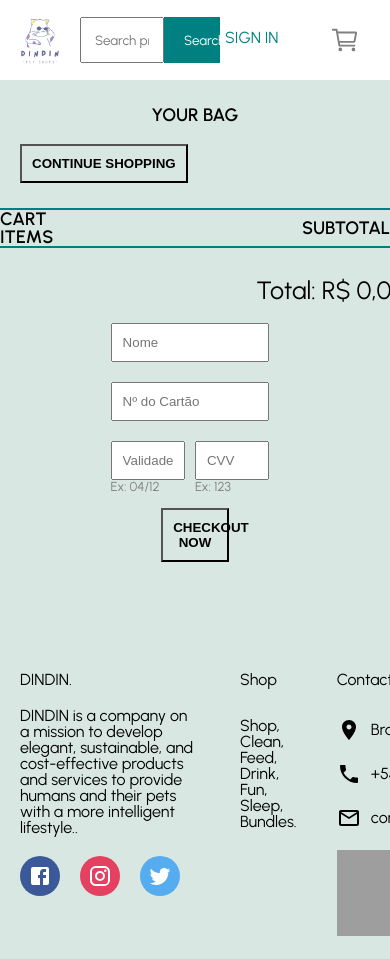
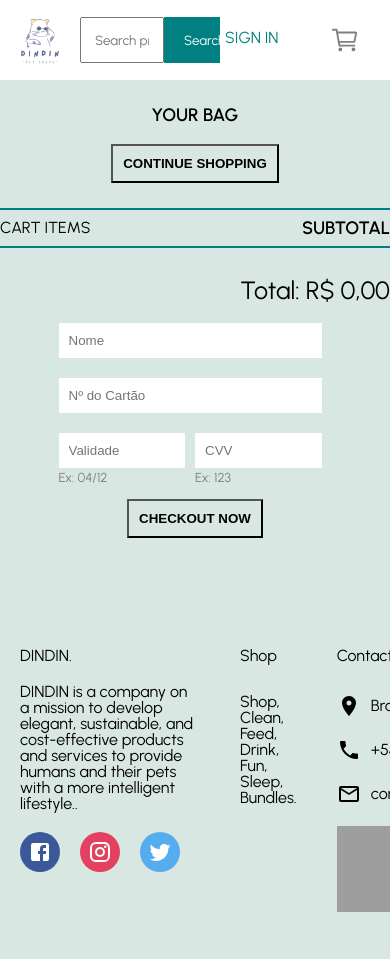
Before and after one commit to Jogoce18/Projeto-14-Dindinpetshop-store-front, a React (Create React App) app: page /cart in a window 390 px wide. Shown: the top 959 px of the page. After the commit the page ends 935 px from the top, so only its background shows below. Built offline with nearby package versions, Linux system fonts and the light colour scheme; grey boxes are pictures that could not be loaded; a web font is replaced by a local one.

Commit message:
fix: screen responsiveness

```diff
--- a/src/components/Cart/Cart.js
+++ b/src/components/Cart/Cart.js
@@ -85,7 +85,7 @@ const Cart = () => {
 									<CartDiv key={product._id}>
 										<CartNome>
 											<img src={product.image} alt="product" />
-											<h1>{product.name}</h1>
+											<p>{product.name}</p>
 										</CartNome>
 										<h2>{product.value}</h2>
 									</CartDiv>
@@ -126,6 +126,7 @@ const Top = styled.div`
 `;
 
 const TopButton = styled.button`
+	margin: 0 auto;
 	padding: 10px;
 	font-weight: 600;
 	cursor: pointer;
@@ -152,7 +153,7 @@ const BodyContainer = styled.div`
 `;
 
 const BodyDiv = styled.div`
-	width: 900px;
+	width: 100%;
 `;
 
 const HeaderDiv = styled.div`
@@ -165,7 +166,7 @@ const HeaderDiv = styled.div`
 	justify-content: space-between;
 	align-items: center;
 
-	h1 {
+	p {
 		font-family: "Urbanist", sans-serif;
 		font-size: 18px;
 		margin-right: 200px;
--- a/src/components/Cart/Payment.js
+++ b/src/components/Cart/Payment.js
@@ -60,7 +60,7 @@ const Box = styled.div``;
 const Form = styled.form`
 	display: flex;
 	flex-direction: column;
-	width: 40%;
+	width: 70%;
 	margin: 0 auto;
 
 	div {
@@ -83,15 +83,16 @@ const Input = styled.input`
 	min-width: 40%;
 	margin: 20px 10px 0px 0px;
 	padding: 10px;
+	border: none;
 `;
 
 const Text = styled.p`
 	color: grey;
 	font-size: 13px;
+	margin-top: 3px;
 `;
 
 const Button = styled.button`
-	width: 40%;
 	margin: 0 auto;
 	padding: 10px;
 	font-weight: 600;
--- a/src/components/CategoryItem/Categories.js
+++ b/src/components/CategoryItem/Categories.js
@@ -7,6 +7,7 @@ const Container = styled.div`
 	display: flex;
 	padding: 20px;
 	justify-content: space-between;
+	height: 70vh;
 	${mobile({ padding: "0px", flexDirection: "column" })}
 `;
 
--- a/src/components/CategoryItem/CategoryItem.js
+++ b/src/components/CategoryItem/CategoryItem.js
@@ -21,7 +21,7 @@ const CategoryItem = ({ item }) => {
 			setProducts(data);
 			navigate(`/products/${item.cat}`);
 		} catch (err) {
-			console.log("deu ruim");
+			console.log(err);
 		}
 	};
 
--- a/src/components/OrderComplete/OrderComplete.js
+++ b/src/components/OrderComplete/OrderComplete.js
@@ -28,9 +28,10 @@ const Box = styled.div`
 	width: 100%;
 	background-color: white;
 	padding: 40px 0;
+	height: 60vh;
 
 	img {
-		width: 30%;
+		width: 50%;
 		-webkit-animation-name: tada;
 		animation-name: tada;
 		-webkit-animation-duration: 1s;
@@ -106,5 +107,5 @@ const Button = styled.button`
 	background-color: teal;
 	color: white;
 	cursor: pointer;
-	margin: 0 auto;
+	margin: 20px auto;
 `;
--- a/src/components/Product/Product.js
+++ b/src/components/Product/Product.js
@@ -46,7 +46,9 @@ const Product = () => {
 
 export default Product;
 
-const Container = styled.div``;
+const Container = styled.div`
+	${mobile({ margin: "0 0 75px 0 " })}
+`;
 
 const Wrapper = styled.div`
 	padding: 50px;
```
